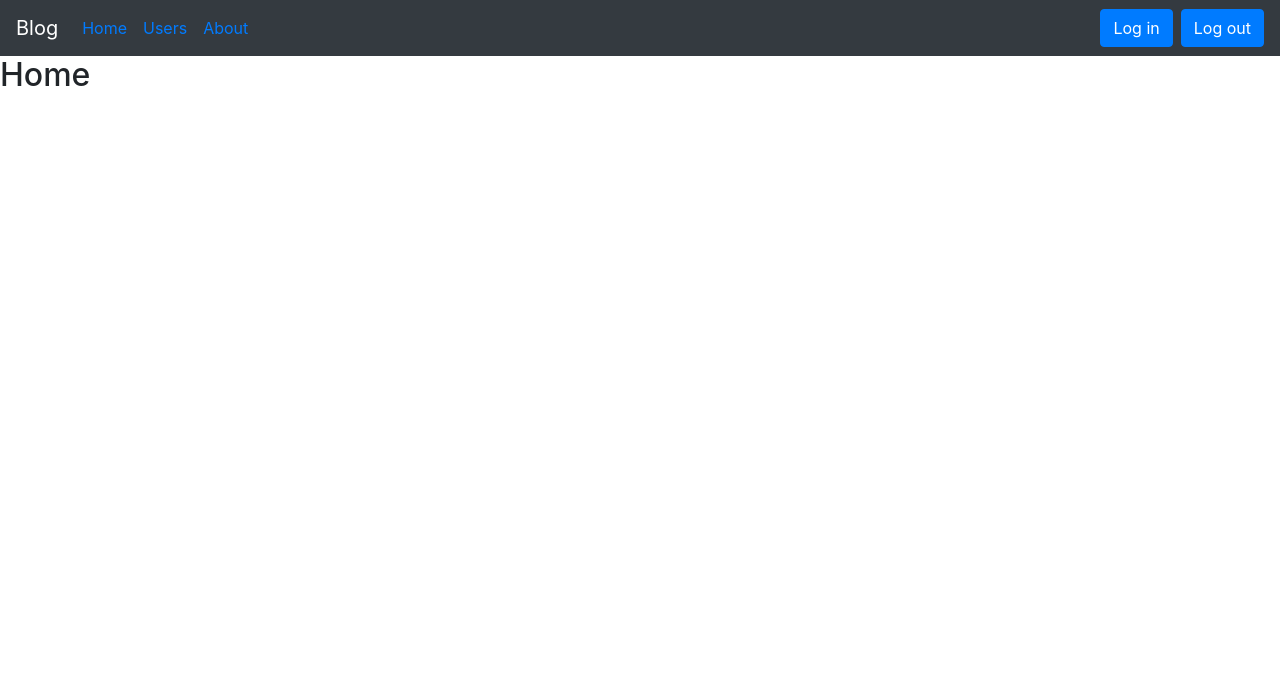
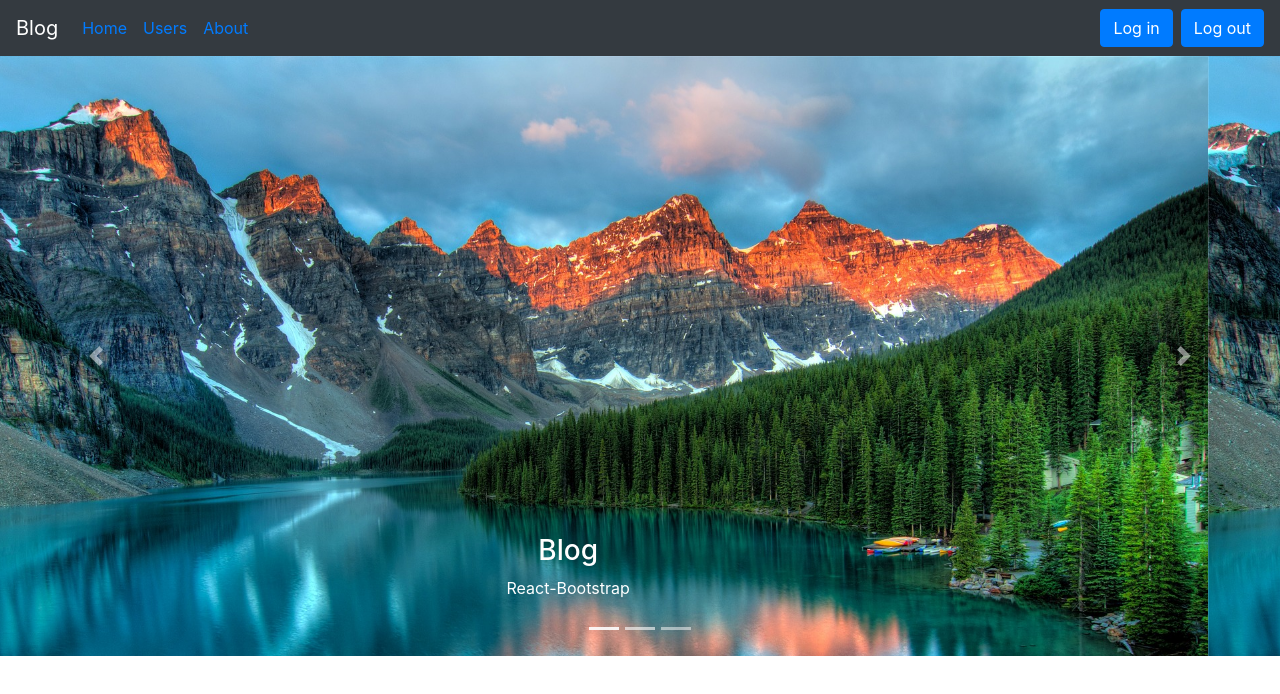
Before and after one commit to AlcatrazALT/react-bs-site, a React (Create React App) app: page / in a window 1280 px wide. Shown: the top 694 px of the page. Built offline with nearby package versions, Linux system fonts and the light colour scheme.

Commit message:
feat: Add slider component

```diff
--- a/package.json
+++ b/package.json
@@ -11,7 +11,8 @@
     "react-bootstrap": "^1.3.0",
     "react-dom": "^16.13.1",
     "react-router-dom": "^5.2.0",
-    "react-scripts": "3.4.3"
+    "react-scripts": "3.4.3",
+    "styled-components": "^5.2.0"
   },
   "scripts": {
     "start": "react-scripts start",
--- a/src/App.js
+++ b/src/App.js
@@ -16,6 +16,7 @@ function App() {
           <Route exact path="/" component={Home} />
           <Route path="/users" component={Users} />
           <Route path="/about" component={About} />
+          <Route path="*" component={Home} />
         </Switch>
       </Router>
     </>
--- a/src/components/Home.js
+++ b/src/components/Home.js
@@ -1,11 +1,8 @@
 import React from 'react'
+import Slider from './Slider'
 
 function Home() {
-  return (
-    <div>
-      <h2>Home</h2>
-    </div>
-  )
+  return <Slider />
 }
 
 export default Home
--- /dev/null
+++ b/src/components/Slider.js
@@ -0,0 +1,33 @@
+import React from 'react'
+import { Carousel } from 'react-bootstrap'
+import lake from '../static/lake.jpg'
+
+function Slider() {
+  return (
+    <Carousel>
+      <Carousel.Item style={{ height: '600px' }}>
+        <img className="d-block w-100" src={lake} alt="First slide" />
+        <Carousel.Caption>
+          <h3>Blog</h3>
+          <p>React-Bootstrap</p>
+        </Carousel.Caption>
+      </Carousel.Item>
+      <Carousel.Item style={{ height: '600px' }}>
+        <img className="d-block w-100" src={lake} alt="First slide" />
+        <Carousel.Caption>
+          <h3>Blog</h3>
+          <p>React-Bootstrap</p>
+        </Carousel.Caption>
+      </Carousel.Item>
+      <Carousel.Item style={{ height: '600px' }}>
+        <img className="d-block w-100" src={lake} alt="First slide" />
+        <Carousel.Caption>
+          <h3>Blog</h3>
+          <p>React-Bootstrap</p>
+        </Carousel.Caption>
+      </Carousel.Item>
+    </Carousel>
+  )
+}
+
+export default Slider
```
Also changed, not shown: src/static/lake.jpg (added), 1 other file (tests, documents, lock files or other folders).
